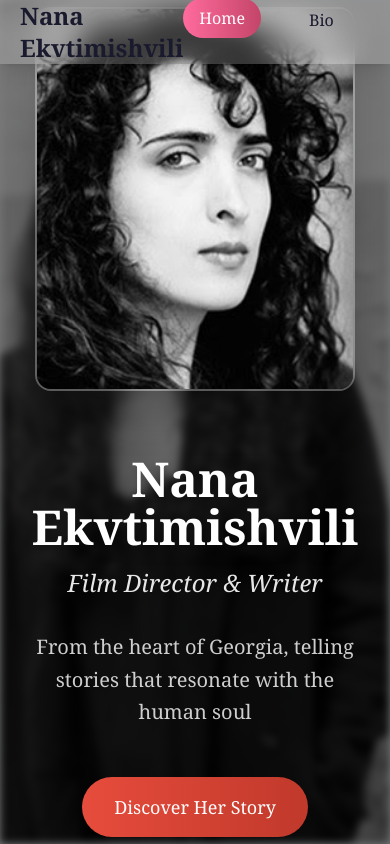
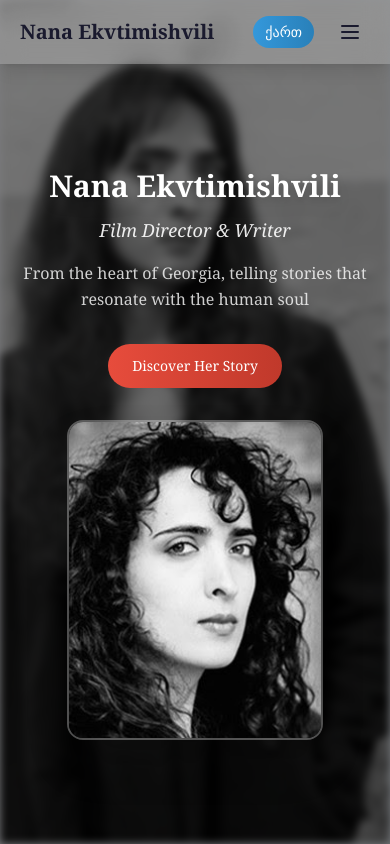
Before and after one commit to ikutsia/nana, a React (Create React App) app: page / in a window 390 px wide. Shown: the top 844 px of the page. Built offline with nearby package versions, Linux system fonts and the light colour scheme.

Commit message:
Optimizing for mobile / adding hamburger menu

```diff
--- a/src/App.js
+++ b/src/App.js
@@ -3,6 +3,7 @@ import React, { useState, useEffect } from "react";
 function App() {
   const [activeSection, setActiveSection] = useState("home");
   const [language, setLanguage] = useState("en");
+  const [isMobileMenuOpen, setIsMobileMenuOpen] = useState(false);
 
   const translations = {
     en: {
@@ -393,10 +394,12 @@ function App() {
       {/* Navigation */}
       <nav className="fixed top-0 w-full bg-white/20 backdrop-blur-md z-50 shadow-lg transition-all duration-300">
         <div className="container flex justify-between items-center h-16">
-          <div className="text-2xl font-bold text-primary-dark font-serif">
+          <div className="text-xl md:text-2xl font-bold text-primary-dark font-serif">
             Nana Ekvtimishvili
           </div>
-          <div className="flex items-center gap-8">
+
+          {/* Desktop Navigation */}
+          <div className="hidden md:flex items-center gap-8">
             <ul className="flex gap-8">
               {[
                 { id: "home", label: t.navigation.home },
@@ -426,13 +429,74 @@ function App() {
               {language === "en" ? "ქართ" : "EN"}
             </button>
           </div>
+
+          {/* Mobile Menu Button */}
+          <div className="md:hidden flex items-center gap-4">
+            <button
+              onClick={() => setLanguage(language === "en" ? "ka" : "en")}
+              className="px-3 py-1.5 bg-gradient-to-r from-accent-blue to-accent-blue-dark text-white rounded-full font-serif text-sm transition-all duration-300 hover:transform hover:-translate-y-0.5"
+            >
+              {language === "en" ? "ქართ" : "EN"}
+            </button>
+            <button
+              onClick={() => setIsMobileMenuOpen(!isMobileMenuOpen)}
+              className="p-2 text-primary-dark hover:text-accent-pink transition-colors"
+            >
+              <svg
+                className="w-6 h-6"
+                fill="none"
+                stroke="currentColor"
+                viewBox="0 0 24 24"
+              >
+                <path
+                  strokeLinecap="round"
+                  strokeLinejoin="round"
+                  strokeWidth={2}
+                  d="M4 6h16M4 12h16M4 18h16"
+                />
+              </svg>
+            </button>
+          </div>
         </div>
+
+        {/* Mobile Menu */}
+        {isMobileMenuOpen && (
+          <div className="md:hidden bg-white/95 backdrop-blur-md border-t border-white/20">
+            <div className="container py-4">
+              <ul className="space-y-2">
+                {[
+                  { id: "home", label: t.navigation.home },
+                  { id: "bio", label: t.navigation.bio },
+                  { id: "filmography", label: t.navigation.filmography },
+                  { id: "literary", label: t.navigation.literary },
+                  { id: "awards", label: t.navigation.awards },
+                ].map((item) => (
+                  <li key={item.id}>
+                    <button
+                      className={`w-full text-left px-4 py-3 rounded-lg transition-all duration-300 font-serif ${
+                        activeSection === item.id
+                          ? "bg-gradient-to-r from-accent-pink to-accent-pink-dark text-white"
+                          : "text-primary-dark hover:bg-gradient-to-r hover:from-accent-pink hover:to-accent-pink-dark hover:text-white"
+                      }`}
+                      onClick={() => {
+                        scrollToSection(item.id);
+                        setIsMobileMenuOpen(false);
+                      }}
+                    >
+                      {item.label}
+                    </button>
+                  </li>
+                ))}
+              </ul>
+            </div>
+          </div>
+        )}
       </nav>
 
       {/* Hero Section */}
       <section
         id="home"
-        className="min-h-screen flex items-center relative overflow-hidden"
+        className="min-h-screen flex items-center relative overflow-hidden pt-16"
       >
         <div
           className="absolute inset-0 bg-cover bg-center bg-no-repeat blur-sm"
@@ -441,9 +505,9 @@ function App() {
           }}
         ></div>
         <div className="absolute inset-0 bg-black/50"></div>
-        <div className="container grid grid-cols-1 lg:grid-cols-2 gap-16 items-center relative z-10">
-          <div className="flex justify-center lg:justify-start">
-            <div className="w-80 h-96 rounded-2xl overflow-hidden shadow-2xl border-2 border-white/30 transition-all duration-500 hover:transform hover:scale-105 hover:shadow-3xl hover:border-white/50 hover:rotate-1">
+        <div className="container grid grid-cols-1 lg:grid-cols-2 gap-8 lg:gap-16 items-center relative z-10 py-8">
+          <div className="flex justify-center lg:justify-start order-2 lg:order-1">
+            <div className="w-64 h-80 md:w-80 md:h-96 rounded-2xl overflow-hidden shadow-2xl border-2 border-white/30 transition-all duration-500 hover:transform hover:scale-105 hover:shadow-3xl hover:border-white/50 hover:rotate-1">
               <img
                 src="/images/nana-profile.jpg"
                 alt="Nana Ekvtimishvili"
@@ -451,18 +515,18 @@ function App() {
               />
             </div>
           </div>
-          <div className="text-white text-center lg:text-left">
-            <h1 className="text-5xl lg:text-6xl font-bold mb-4 drop-shadow-lg transition-all duration-300 hover:text-orange-400 hover:scale-105 hover:drop-shadow-2xl">
+          <div className="text-white text-center lg:text-left order-1 lg:order-2">
+            <h1 className="text-3xl sm:text-4xl md:text-5xl lg:text-6xl font-bold mb-3 md:mb-4 drop-shadow-lg transition-all duration-300 hover:text-orange-400 hover:scale-105 hover:drop-shadow-2xl">
               {t.hero.title}
             </h1>
-            <h2 className="text-2xl font-normal mb-8 opacity-90 italic">
+            <h2 className="text-lg sm:text-xl md:text-2xl font-normal mb-4 md:mb-8 opacity-90 italic">
               {t.hero.subtitle}
             </h2>
-            <p className="text-xl mb-12 opacity-80 leading-relaxed">
+            <p className="text-base sm:text-lg md:text-xl mb-8 md:mb-12 opacity-80 leading-relaxed max-w-lg mx-auto lg:mx-0">
               {t.hero.description}
             </p>
             <button
-              className="btn-primary"
+              className="btn-primary text-sm sm:text-base px-6 sm:px-8 py-3 sm:py-4"
               onClick={() => scrollToSection("bio")}
             >
               {t.hero.button}
```
